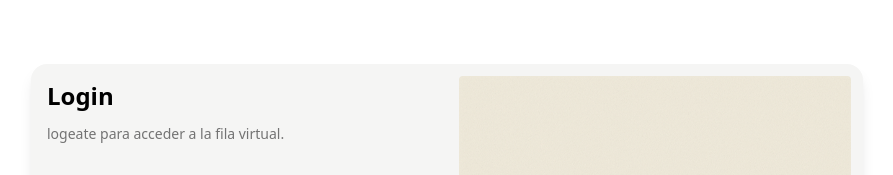
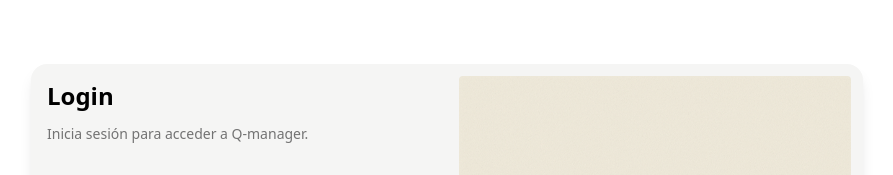
Before and after one commit to PabloBecerraDev/Proyecto_DS_turnos, a React (Vite) app in the folder frontend/proyecto_ds/: page /login in a window 1280 px wide. Shown: the top 175 px of the page, without its empty margins (193-1086 px from the left). Built offline with nearby package versions, Linux system fonts and the light colour scheme.

Commit message:
Editando el login para enviar al home page

```diff
--- a/frontend/proyecto_ds/src/api/types.ts
+++ b/frontend/proyecto_ds/src/api/types.ts
@@ -14,7 +14,6 @@ export type CreateUserWorkerResponse = {
     phone_number: number;
     code: string;
 }
-
 
 export interface ActorPayload {
     nombre: string;
--- a/frontend/proyecto_ds/src/pages/Login/LoginForm.tsx
+++ b/frontend/proyecto_ds/src/pages/Login/LoginForm.tsx
@@ -51,7 +51,7 @@ const LoginForm = () => {
 
     try {
       await LoginUser(payload);
-        navigate("/self");
+        navigate("/home-user");
     } catch (err: any) {
       console.error("Detalle del error:", err);
       if (err.response?.status === 400) {
@@ -98,7 +98,7 @@ const LoginForm = () => {
             <p
             className="text-sm mt-3 text-neutral-500 text-left"
             >
-              logeate para acceder a la fila virtual.
+              Inicia sesión para acceder a Q-manager.
             </p>
 
             {error && (
```
